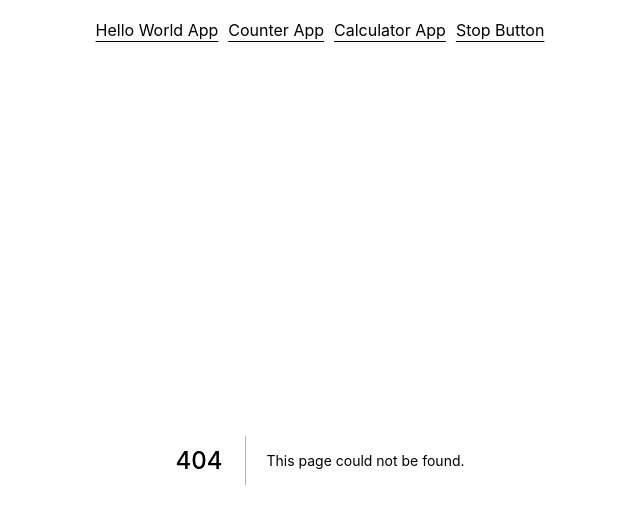
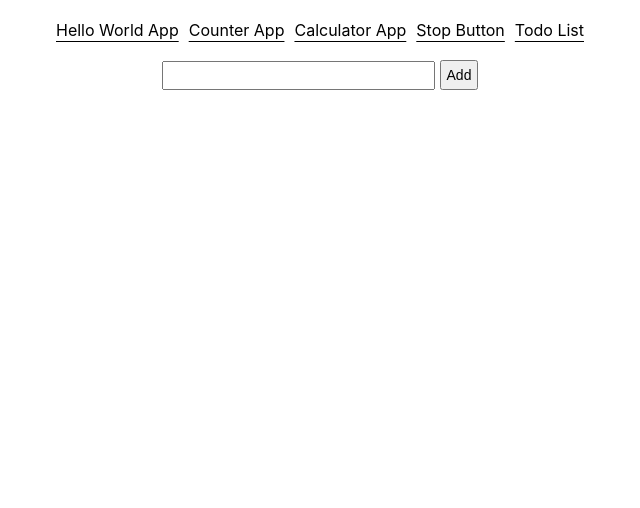
Before and after one commit to ArdenMendoza/SCIC-React-Dev-Worksheet, a Next.js app: page /Todo in a window 1280 px wide. Before the commit this address had no page. Shown: the top 508 px of the page, without its empty margins (320-960 px from the left). Built offline with nearby package versions, Linux system fonts and the light colour scheme.

Commit message:
Todo App

```diff
--- a/components/Layout.tsx
+++ b/components/Layout.tsx
@@ -7,6 +7,7 @@ const Layout = (props: { children: any }) => {
     { title: "Counter App", url: "/Counter" },
     { title: "Calculator App", url: "/Calculator" },
     { title: "Stop Button", url: "/StopButton" },
+    { title: "Todo List", url: "/Todo" },
   ];
   return (
     <div style={{ display: "flex", flexDirection: "column" }}>
--- a/package.json
+++ b/package.json
@@ -9,14 +9,17 @@
     "lint": "next lint"
   },
   "dependencies": {
+    "@ant-design/icons": "^4.7.0",
     "next": "12.3.1",
     "react": "18.2.0",
-    "react-dom": "18.2.0"
+    "react-dom": "18.2.0",
+    "uuid": "^9.0.0"
   },
   "devDependencies": {
     "@types/node": "18.8.4",
     "@types/react": "18.0.21",
     "@types/react-dom": "18.0.6",
+    "@types/uuid": "^8.3.4",
     "eslint": "8.25.0",
     "eslint-config-next": "12.3.1",
     "typescript": "4.8.4"
--- /dev/null
+++ b/pages/Todo.tsx
@@ -0,0 +1,103 @@
+import { DeleteFilled } from "@ant-design/icons";
+import React from "react";
+import { v4 as uuidv4 } from "uuid";
+
+class TodoItem {
+  id: string;
+  constructor(public label: string, public isDone?: boolean) {
+    this.id = uuidv4();
+  }
+}
+
+const Todo = () => {
+  const [newTodo, setNewTodo] = React.useState("");
+  const [todos, setTodos] = React.useState<TodoItem[]>([]);
+
+  const styles = {
+    inputContainer: {
+      display: "flex",
+      alignItems: "center",
+    } as React.CSSProperties,
+    todoInputBox: { marginRight: 5, fontSize: 20 } as React.CSSProperties,
+    addBtn: { fontSize: 14, padding: 5 } as React.CSSProperties,
+  };
+
+  const eHandlers = {
+    onAddTodo: () => {
+      setNewTodo("");
+      setTodos([...todos, new TodoItem(newTodo)]);
+    },
+    onSetIsDone: (id: string, isDone: boolean) => {
+      setTodos(
+        todos.map((m) => {
+          if (m.id === id) {
+            m.isDone = isDone;
+          }
+          return m;
+        })
+      );
+    },
+    onDelete: (id: string) => {
+      setTodos(todos.filter((f) => f.id !== id));
+    },
+  };
+
+  return (
+    <div>
+      <div style={styles.inputContainer}>
+        <input
+          style={styles.todoInputBox}
+          type={"text"}
+          value={newTodo}
+          onChange={(e) => setNewTodo(e.currentTarget.value)}
+        />
+        <button style={styles.addBtn} onClick={eHandlers.onAddTodo}>
+          {"Add"}
+        </button>
+      </div>
+      {todos.map((m) => (
+        <ListItem
+          item={{ id: m.id, label: m.label, isDone: m.isDone }}
+          onClick={(id, isDone) => eHandlers.onSetIsDone(id, isDone)}
+          onDelete={(id) => eHandlers.onDelete(id)}
+        />
+      ))}
+    </div>
+  );
+};
+
+const ListItem = (props: {
+  item: TodoItem;
+  onClick: (id: string, isDone: boolean) => void;
+  onDelete: (id: string) => void;
+}) => {
+  const styles = {
+    mainContainer: {
+      display: "flex",
+      margin: "10px 0px 10px 0px",
+    } as React.CSSProperties,
+    checkboxComponent: { flex: 1 } as React.CSSProperties,
+    isDone: { textDecoration: "line-through" } as React.CSSProperties,
+  };
+
+  const {
+    item: { id, label, isDone },
+    onClick,
+    onDelete,
+  } = props;
+  return (
+    <div style={styles.mainContainer}>
+      <div style={styles.checkboxComponent}>
+        <input
+          type={"checkbox"}
+          checked={isDone}
+          onChange={(e) => onClick(id, e.currentTarget.checked)}
+        />
+        <span style={isDone ? styles.isDone : {}}>{label}</span>
+      </div>
+      <DeleteFilled onClick={() => onDelete(id)} />
+    </div>
+  );
+};
+
+export default Todo;
```
Also changed, not shown: 1 other file (tests, documents, lock files or other folders).
